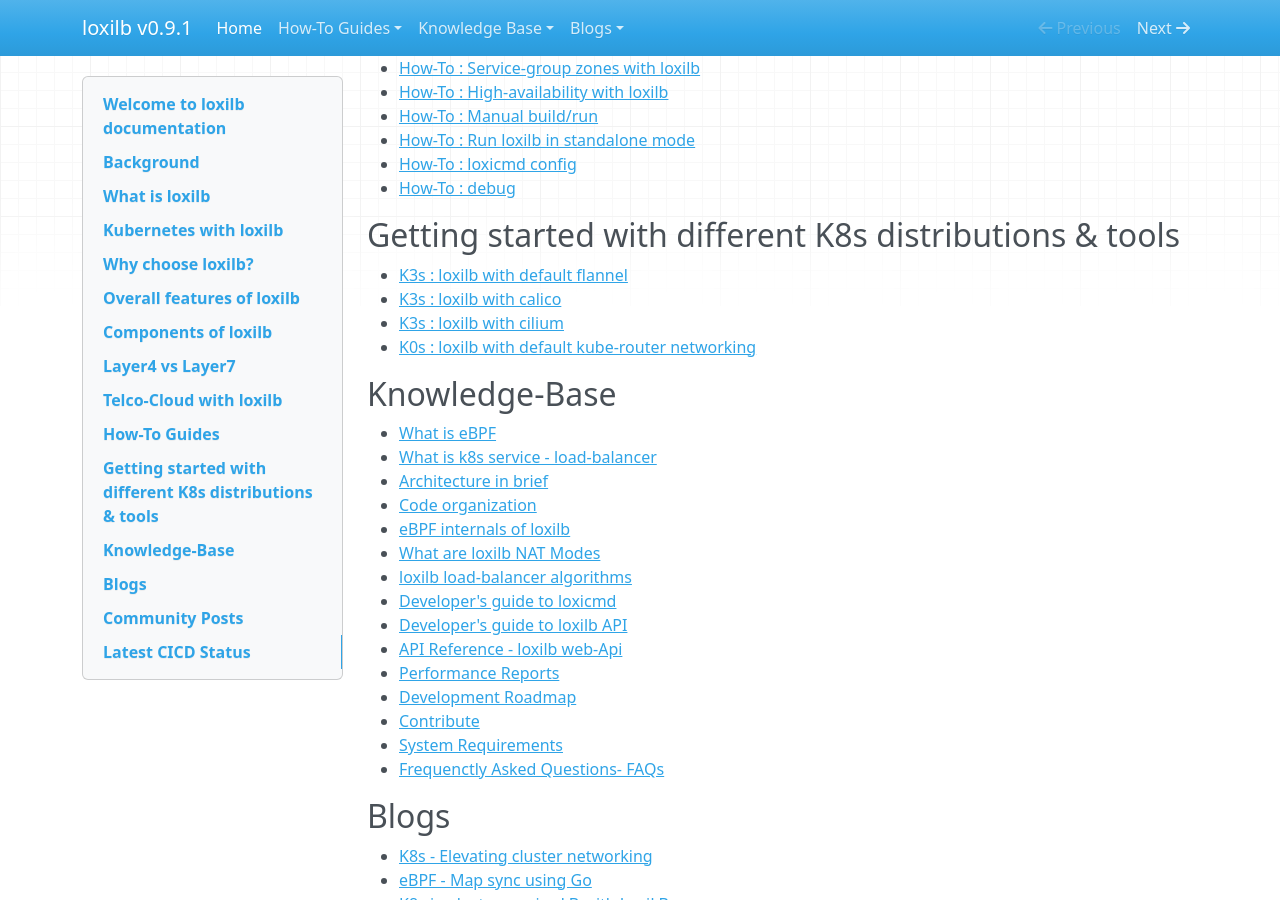
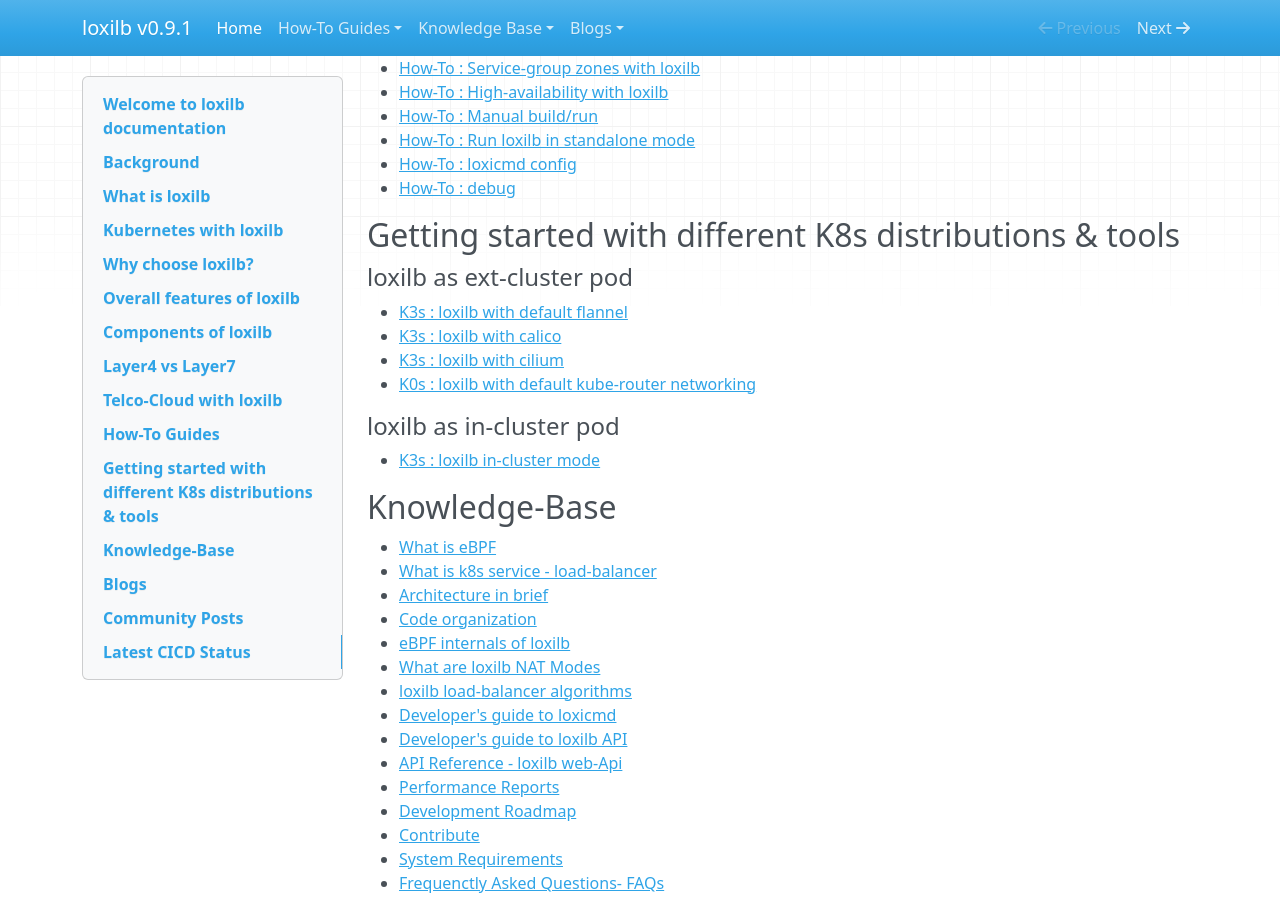
Before and after one commit to loxilb-io/loxilbdocs, an MkDocs documentation site: the page built from docs/index.md, in a window 1280 px wide and 900 px high, scrolled down 3214 px. Built offline with MkDocs 1.6.1, drawn with Linux system fonts in a browser that asks for light colours; nearby versions of some CDN libraries.

Commit message:
Update index.md

```diff
--- a/docs/index.md
+++ b/docs/index.md
@@ -87,10 +87,14 @@
 
 ## Getting started with different K8s distributions & tools
 
+#### loxilb as ext-cluster pod
 - [K3s : loxilb with default flannel](k3s_quick_start_flannel.md)
 - [K3s : loxilb with calico](k3s_quick_start_calico.md)
 - [K3s : loxilb with cilium](quick_start_with_cilium.md)
 - [K0s : loxilb with default kube-router networking](k0s_quick_start.md)
+
+#### loxilb as in-cluster pod
+- [K3s : loxilb in-cluster mode](k3s_quick_start_incluster.md)
 
 ## Knowledge-Base
 - [What is eBPF](ebpf.md)
```
